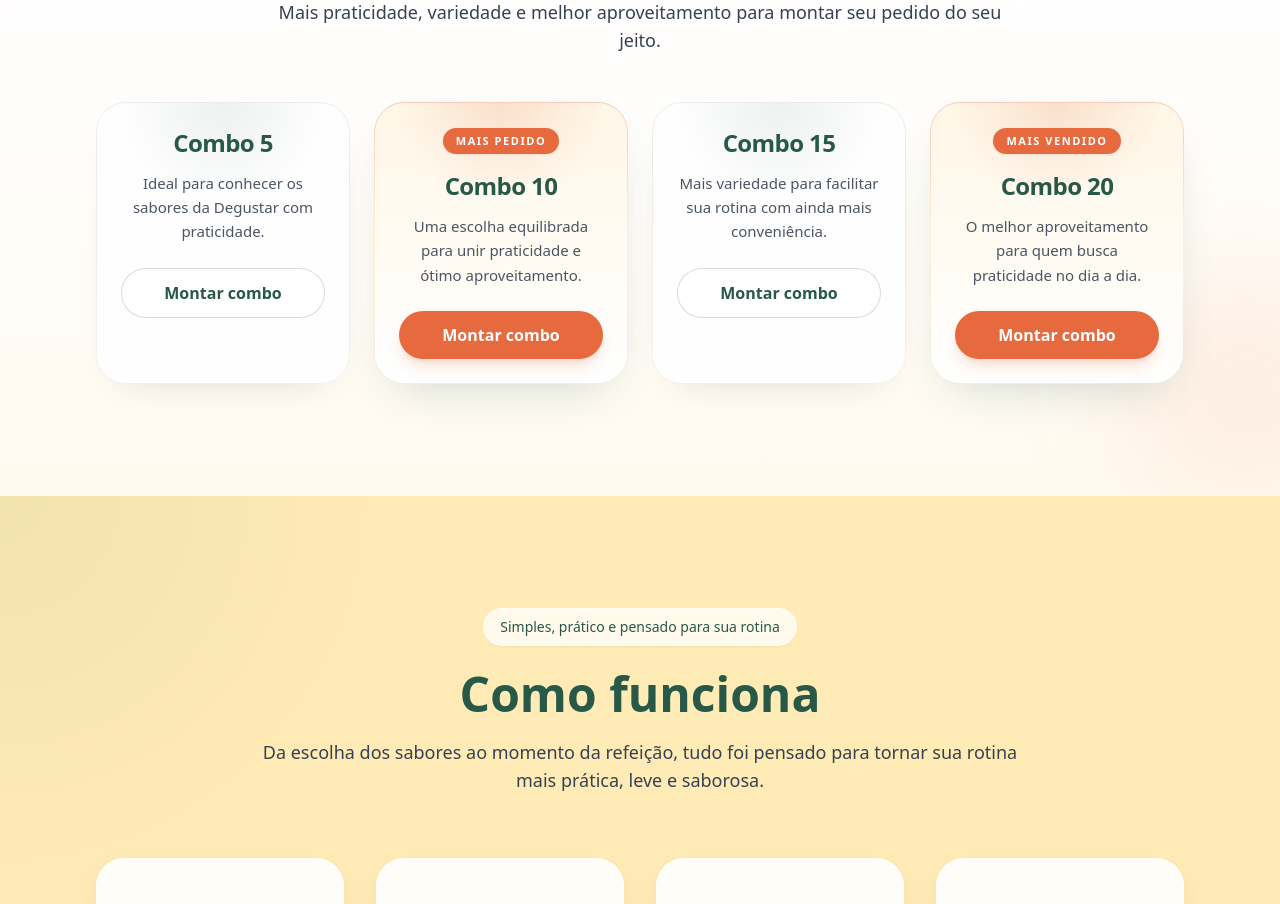
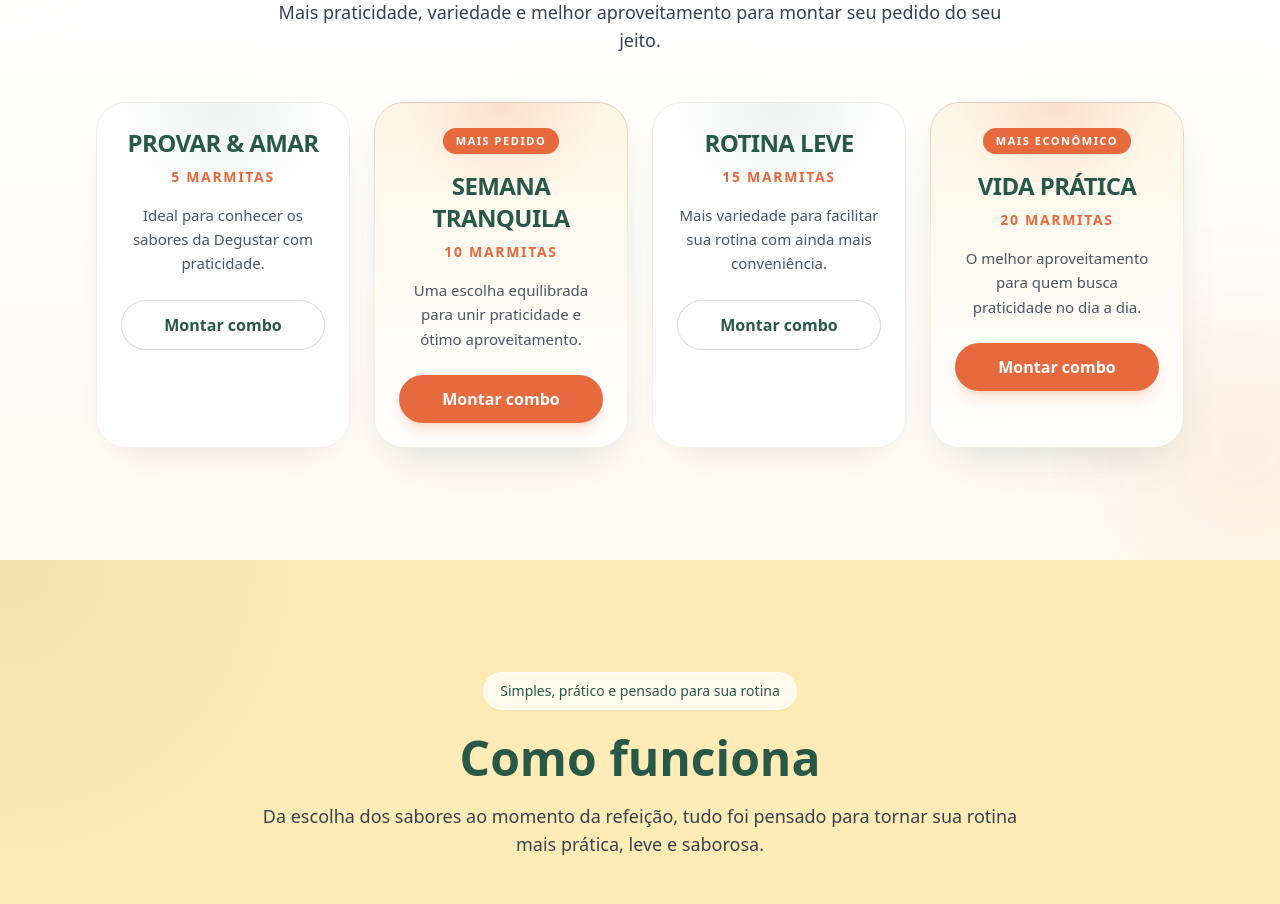
Before and after one commit to filipidegustar/degustar-site, a React (Vite) app: page / in a window 1280 px wide. Shown: the part 4080-4984 px from the top of the page. Built offline with nearby package versions, Linux system fonts and the light colour scheme.

Commit message:
Ajuste nos nomes dos combos

```diff
--- a/src/components/Combos.jsx
+++ b/src/components/Combos.jsx
@@ -1,29 +1,34 @@
 import SectionContainer from "./SectionContainer";
 import CTAButton from "./CTAButton";
+import { Link } from "react-router-dom";
 
 const combos = [
   {
-    titulo: "Combo 5",
+    titulo: "PROVAR & AMAR",
+    subtitulo: "Combo 5",
     descricao: "Ideal para conhecer os sabores da Degustar com praticidade.",
     destaque: "",
     principal: false,
   },
   {
-    titulo: "Combo 10",
+    titulo: "SEMANA TRANQUILA",
+    subtitulo: "Combo 10",
     descricao: "Uma escolha equilibrada para unir praticidade e ótimo aproveitamento.",
     destaque: "Mais pedido",
     principal: true,
   },
   {
-    titulo: "Combo 15",
+    titulo: "ROTINA LEVE",
+    subtitulo: "Combo 15",
     descricao: "Mais variedade para facilitar sua rotina com ainda mais conveniência.",
     destaque: "",
     principal: false,
   },
   {
-    titulo: "Combo 20",
+    titulo: "VIDA PRÁTICA",
+    subtitulo: "Combo 20",
     descricao: "O melhor aproveitamento para quem busca praticidade no dia a dia.",
-    destaque: "Mais vendido",
+    destaque: "Mais econômico",
     principal: true,
   },
 ];
@@ -85,17 +90,22 @@ export default function Combos() {
                 </div>
               )}
 
-              <h3 className="relative text-2xl font-semibold tracking-tight text-degustar-green mb-3">
+              <h3 className="relative text-2xl font-semibold tracking-tight text-degustar-green mb-2">
                 {combo.titulo}
               </h3>
+
+              <p className="relative text-sm font-semibold uppercase tracking-[0.12em] text-degustar-orange mb-4">
+                {combo.subtitulo.replace("Combo ", "")} Marmitas
+              </p>
 
               <p className="relative text-gray-600 leading-relaxed mb-6 min-h-[72px] text-[15px]">
                 {combo.descricao}
               </p>
 
               <div className="relative">
+                <Link to="/produtos" className="block">
                   <CTAButton
-                  href="/produtos"
+                    as="span"
                     variant={combo.principal ? "primary" : "secondary"}
                     className={`w-full ${
                       combo.principal
@@ -105,6 +115,7 @@ export default function Combos() {
                   >
                     Montar combo
                   </CTAButton>
+                </Link>
               </div>
             </div>
           </div>
--- a/src/pages/Produtos.jsx
+++ b/src/pages/Produtos.jsx
@@ -402,6 +402,13 @@ export default function Produtos() {
     }
   }
 
+  const nomesCombos = {
+    5: "PROVAR & AMAR",
+    10: "SEMANA TRANQUILA",
+    15: "ROTINA LEVE",
+    20: "VIDA PRÁTICA",
+  };
+
   return (
     <>
       <Navbar />
@@ -472,12 +479,12 @@ export default function Produtos() {
                         Combo
                       </p>
 
-                      <h3 className="mt-1 text-4xl font-black text-[#1f4337]">
-                        {quantidade}
+                      <h3 className="mt-1 text-2xl font-black text-[#1f4337] leading-tight">
+                        {nomesCombos[quantidade] || `${quantidade} marmitas`}
                       </h3>
 
                       <p className="mb-6 text-sm text-gray-500">
-                        marmitas
+                        {quantidade} marmitas
                       </p>
 
                       <div className="mb-2">
```
Lines whose indentation alone changed are shown as unchanged.
